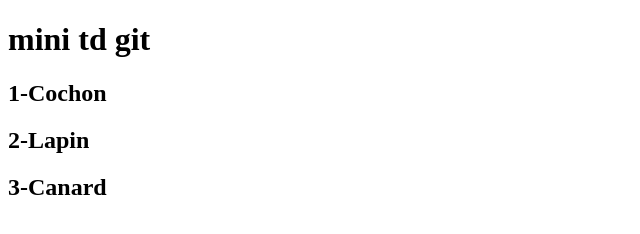
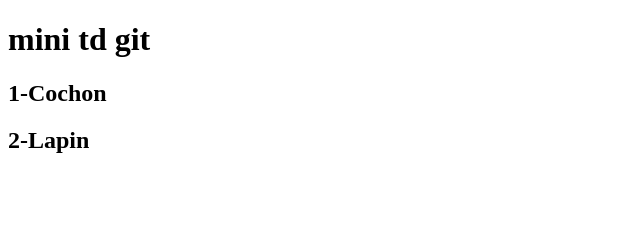
Before and after one commit to HugoLeSignor/Projet-Git-Mini-TD, a plain HTML site: page index.html in a window 1280 px wide. Shown: the whole page, without its empty margins (0-640 px from the left). Drawn offline with Linux system fonts and the light colour scheme.

```diff
--- a/index.html
+++ b/index.html
@@ -11,7 +11,6 @@
     <h1>mini td git</h1>
     <h2>1-Cochon</h2>
     <h2>2-Lapin</h2>
-    <h2>3-Canard</h2>
 </body>
 
 </html>
```
